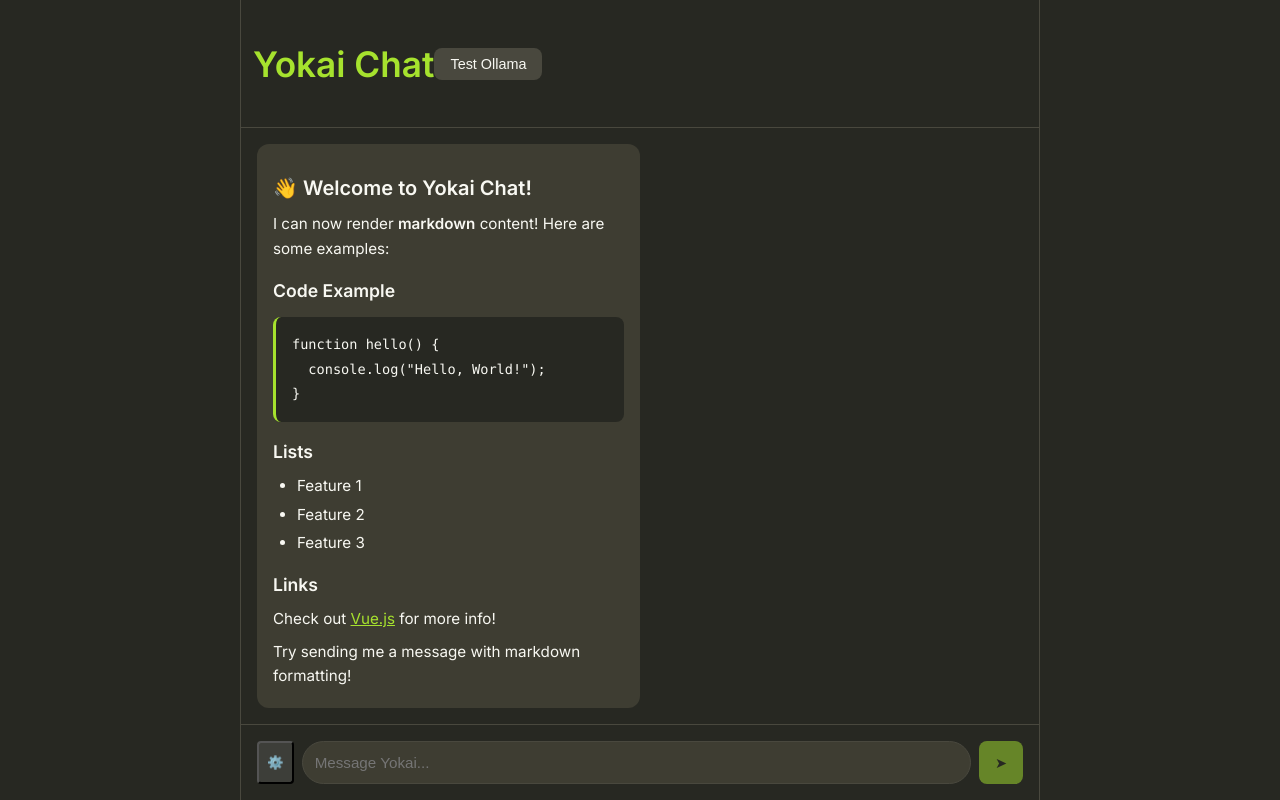
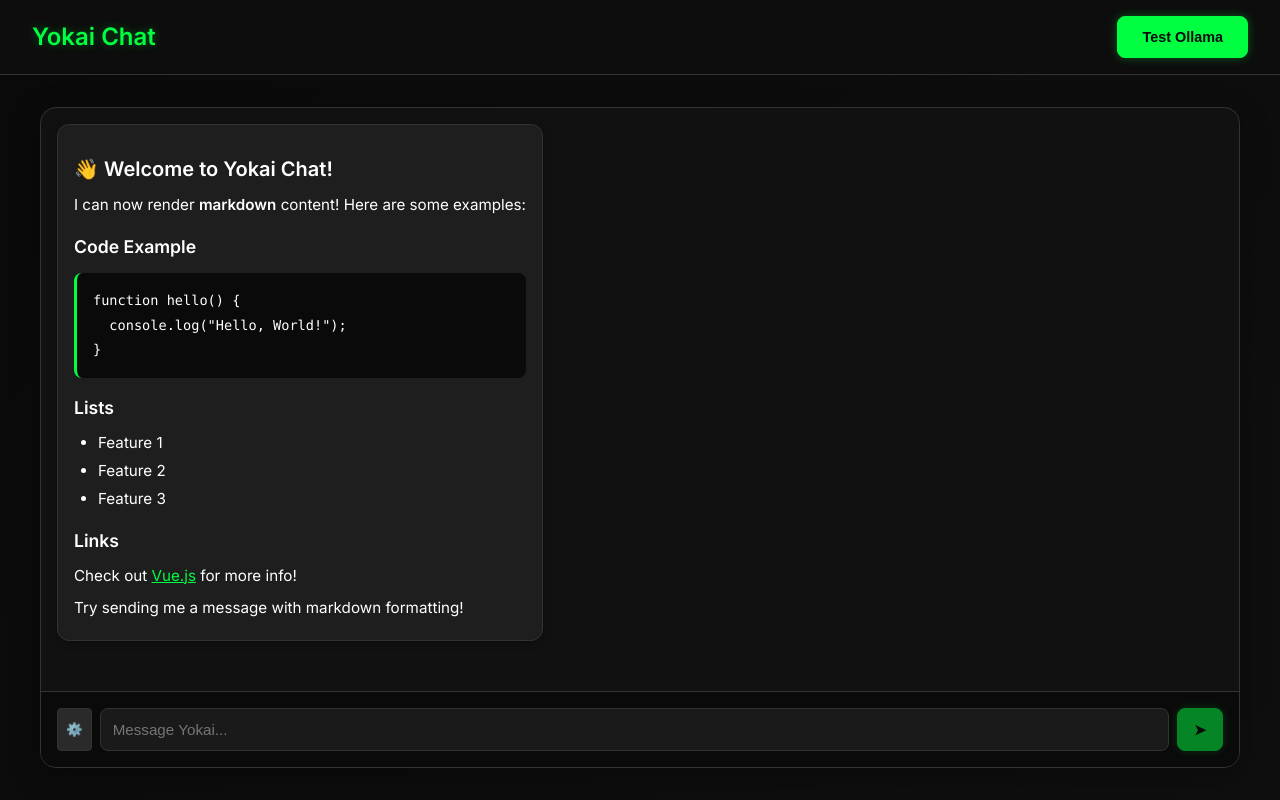
Before and after one commit to cS1ler/yokai-chat, a Vue app: page / in a window 1280 px wide. Built offline with nearby package versions, Linux system fonts and the light colour scheme.

Commit message:
update ui

```diff
--- a/src/assets/theme.css
+++ b/src/assets/theme.css
@@ -1,26 +1,31 @@
-/* Monokai Dark Theme */
+/* Modern Dark Theme with Neon Green */
 :root {
-  /* Monokai Colors */
-  --bg-primary: #272822;
-  --bg-secondary: #3e3d32;
-  --bg-tertiary: #49483e;
-  --text-primary: #f8f8f2;
-  --text-secondary: #75715e;
-  --text-muted: #a59f85;
+  /* Modern Dark Background Colors */
+  --bg-primary: #0a0a0a;
+  --bg-secondary: #1a1a1a;
+  --bg-tertiary: #2a2a2a;
+  --bg-card: #1e1e1e;
+  --text-primary: #ffffff;
+  --text-secondary: #b0b0b0;
+  --text-muted: #808080;
 
-  /* Accent Colors */
-  --accent-blue: #66d9ef;
-  --accent-green: #a6e22e;
-  --accent-orange: #fd971f;
-  --accent-purple: #ae81ff;
-  --accent-red: #f92672;
-  --accent-yellow: #e6db74;
+  /* Neon Green Accent Colors */
+  --neon-green: #00ff41;
+  --neon-green-glow: #00ff4150;
+  --neon-green-dark: #00cc33;
+  --accent-blue: #00d4ff;
+  --accent-purple: #8b5cf6;
+  --accent-orange: #ff6b35;
+  --accent-red: #ff4757;
 
   /* Semantic Colors */
-  --color-user: var(--accent-blue);
-  --color-assistant: var(--bg-secondary);
-  --color-border: var(--bg-tertiary);
-  --color-accent: var(--accent-green);
+  --color-user: var(--neon-green);
+  --color-assistant: var(--bg-card);
+  --color-border: #333333;
+  --color-accent: var(--neon-green);
+  --color-chat-body: #111111;
+  --color-header: #0d0d0d;
+  --color-input: #1a1a1a;
 
   /* Spacing */
   --space-xs: 0.25rem;
@@ -62,7 +67,7 @@ body {
 }
 
 .container-sm {
-  max-width: 800px;
+  max-width: 1400px;
 }
 
 .flex {
@@ -104,51 +109,72 @@ body {
 }
 
 .btn-primary {
-  background: var(--color-accent);
+  background: var(--neon-green);
   color: var(--bg-primary);
+  font-weight: 600;
+  border: 1px solid var(--neon-green);
+  box-shadow: 0 0 10px var(--neon-green-glow);
+  transition: all 0.3s ease;
 }
 
 .btn-primary:hover {
-  background: var(--accent-green);
-  opacity: 0.9;
+  background: var(--neon-green-dark);
+  box-shadow: 0 0 20px var(--neon-green-glow);
+  transform: translateY(-1px);
 }
 
 .btn-secondary {
-  background: var(--bg-tertiary);
+  background: var(--bg-card);
   color: var(--text-primary);
+  border: 1px solid var(--color-border);
+  transition: all 0.3s ease;
 }
 
 .btn-secondary:hover {
-  background: var(--bg-secondary);
+  background: var(--bg-tertiary);
+  border-color: var(--neon-green);
+  box-shadow: 0 0 10px var(--neon-green-glow);
 }
 
 .btn-icon {
   padding: var(--space-sm);
-  background: rgba(255, 255, 255, 0.1);
+  background: var(--bg-tertiary);
   color: var(--text-primary);
   border-radius: var(--radius-sm);
+  border: 1px solid var(--color-border);
 }
 
 .btn-icon:hover,
 .btn-icon.active {
   background: var(--color-accent);
   color: var(--bg-primary);
+  border-color: var(--color-accent);
+}
+
+/* Background Classes */
+.bg-chat-body {
+  background: var(--color-chat-body);
+}
+
+.bg-header {
+  background: var(--color-header);
 }
 
 /* Input Classes */
 .input {
   padding: var(--space-md);
   border: 1px solid var(--color-border);
-  border-radius: var(--radius-full);
-  background: var(--bg-secondary);
+  border-radius: var(--radius-md);
+  background: var(--color-input);
   color: var(--text-primary);
   font-size: 0.95rem;
   outline: none;
-  transition: border-color 0.2s ease;
+  transition: all 0.3s ease;
 }
 
 .input:focus {
-  border-color: var(--color-accent);
+  border-color: var(--neon-green);
+  box-shadow: 0 0 10px var(--neon-green-glow);
 }
 
 .textarea {
@@ -235,14 +261,19 @@ body {
 
 .message-user {
   align-self: flex-end;
-  background: var(--color-user);
+  background: var(--neon-green);
   color: var(--bg-primary);
+  border: 1px solid var(--neon-green);
+  box-shadow: 0 0 15px var(--neon-green-glow);
+  font-weight: 500;
 }
 
 .message-assistant {
   align-self: flex-start;
   background: var(--color-assistant);
   color: var(--text-primary);
+  border: 1px solid var(--color-border);
+  box-shadow: 0 2px 8px rgba(0, 0, 0, 0.3);
 }
 
 /* Code Classes */
@@ -287,6 +318,32 @@ body {
   }
 }
 
+/* Responsive container sizing */
+@media (max-width: 640px) {
+  .container-sm {
+    max-width: 100%;
+    margin: 0;
+  }
+}
+
+@media (min-width: 641px) and (max-width: 1024px) {
+  .container-sm {
+    max-width: 95%;
+  }
+}
+
+@media (min-width: 1025px) and (max-width: 1440px) {
+  .container-sm {
+    max-width: 1200px;
+  }
+}
+
+@media (min-width: 1441px) {
+  .container-sm {
+    max-width: 1400px;
+  }
+}
+
 /* Animations */
 @keyframes fadeIn {
   from {
--- a/src/views/ChatView.vue
+++ b/src/views/ChatView.vue
@@ -80,18 +80,18 @@ async function testOllama() {
 </script>
 
 <template>
-  <div class="flex justify-center h-screen bg-primary">
-    <div class="container-sm flex flex-col flex-1 border-l border-r border-border">
-      <header
-        class="sticky top-0 bg-primary p-md border-b border-border text-center font-semibold text-lg"
-      >
-        <div class="flex items-center justify-between">
-          <h1 class="text-accent">Yokai Chat</h1>
-          <button @click="testOllama" class="btn btn-secondary text-sm">Test Ollama</button>
-        </div>
-      </header>
-      <MessageList :messages="chatStore.messages" :is-typing="chatStore.isTyping" />
-      <MessageInput :is-streaming="chatStore.isStreaming" @send="handleSend" @stop="handleStop" />
+  <div class="flex flex-col h-screen bg-primary modern-layout">
+    <header class="modern-header">
+      <div class="header-content">
+        <h1 class="app-title">Yokai Chat</h1>
+        <button @click="testOllama" class="btn btn-primary modern-btn">Test Ollama</button>
+      </div>
+    </header>
+    <div class="chat-container">
+      <div class="chat-body">
+        <MessageList :messages="chatStore.messages" :is-typing="chatStore.isTyping" />
+        <MessageInput :is-streaming="chatStore.isStreaming" @send="handleSend" @stop="handleStop" />
+      </div>
     </div>
   </div>
 </template>
@@ -143,4 +143,92 @@ async function testOllama() {
 .text-sm {
   font-size: 0.9rem;
 }
+.w-full {
+  width: 100%;
+}
+.max-w-7xl {
+  max-width: 80rem;
+}
+.mx-auto {
+  margin-left: auto;
+  margin-right: auto;
+}
+.px-4 {
+  padding-left: 1rem;
+  padding-right: 1rem;
+}
+.px-2 {
+  padding-left: 0.5rem;
+  padding-right: 0.5rem;
+}
+.header-compact {
+  padding-top: 0.5rem;
+  padding-bottom: 0.5rem;
+}
+.w-20 {
+  width: 5rem;
+}
+.flex-1 {
+  flex: 1;
+}
+.justify-end {
+  justify-content: flex-end;
+}
+
+/* Modern Layout Styles */
+.modern-layout {
+  background: linear-gradient(135deg, var(--bg-primary) 0%, #0f0f0f 100%);
+}
+
+.modern-header {
+  background: var(--color-header);
+  border-bottom: 1px solid var(--color-border);
+  padding: 1rem 2rem;
+  position: sticky;
+  top: 0;
+  z-index: 100;
+  backdrop-filter: blur(10px);
+}
+
+.header-content {
+  display: flex;
+  align-items: center;
+  justify-content: space-between;
+  max-width: 1400px;
+  margin: 0 auto;
+}
+
+.app-title {
+  color: var(--neon-green);
+  font-size: 1.5rem;
+  font-weight: 700;
+  text-shadow: 0 0 10px var(--neon-green-glow);
+  margin: 0;
+}
+
+.modern-btn {
+  padding: 0.75rem 1.5rem;
+  font-size: 0.9rem;
+  border-radius: 8px;
+}
+
+.chat-container {
+  flex: 1;
+  display: flex;
+  justify-content: center;
+  padding: 2rem;
+}
+
+.chat-body {
+  width: 100%;
+  max-width: 1200px;
+  background: var(--color-chat-body);
+  border: 1px solid var(--color-border);
+  border-radius: 16px;
+  overflow: hidden;
+  box-shadow: 0 8px 32px rgba(0, 0, 0, 0.3);
+  display: flex;
+  flex-direction: column;
+  height: 100%;
+}
 </style>
```
